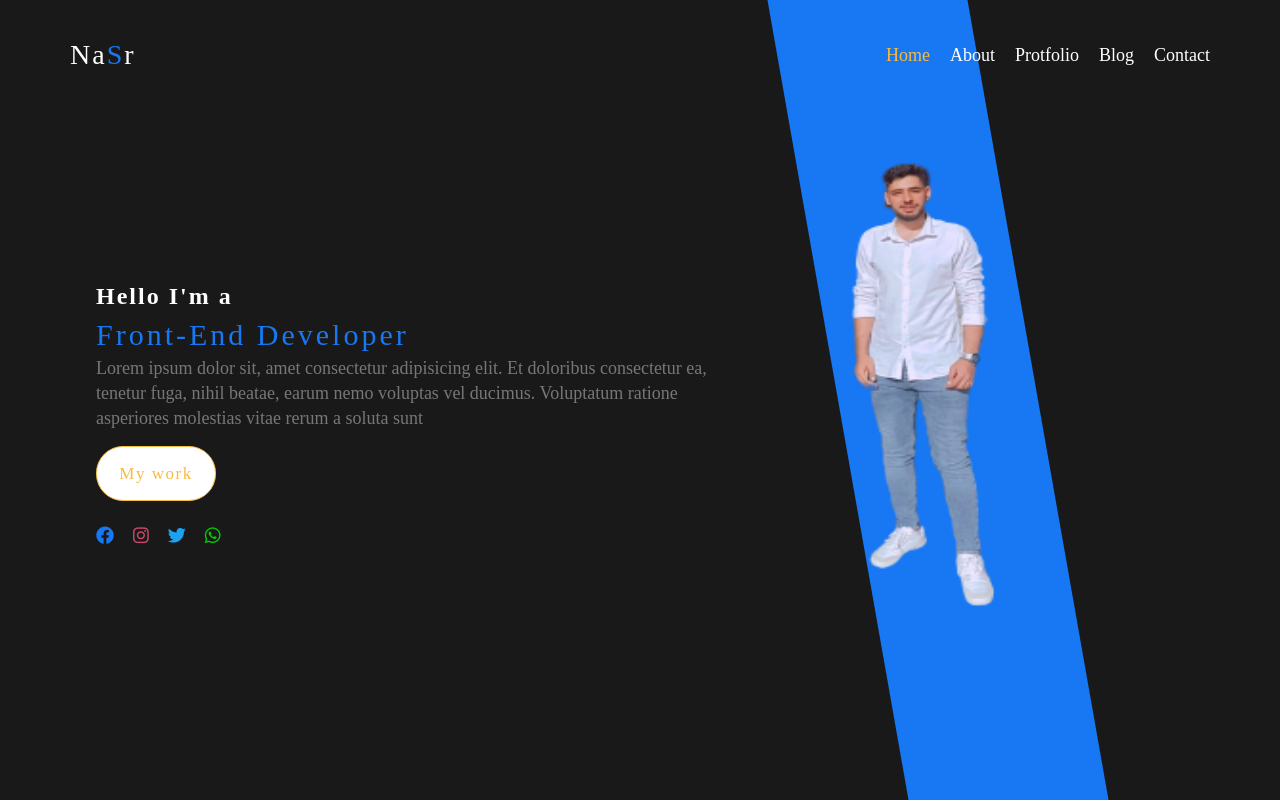
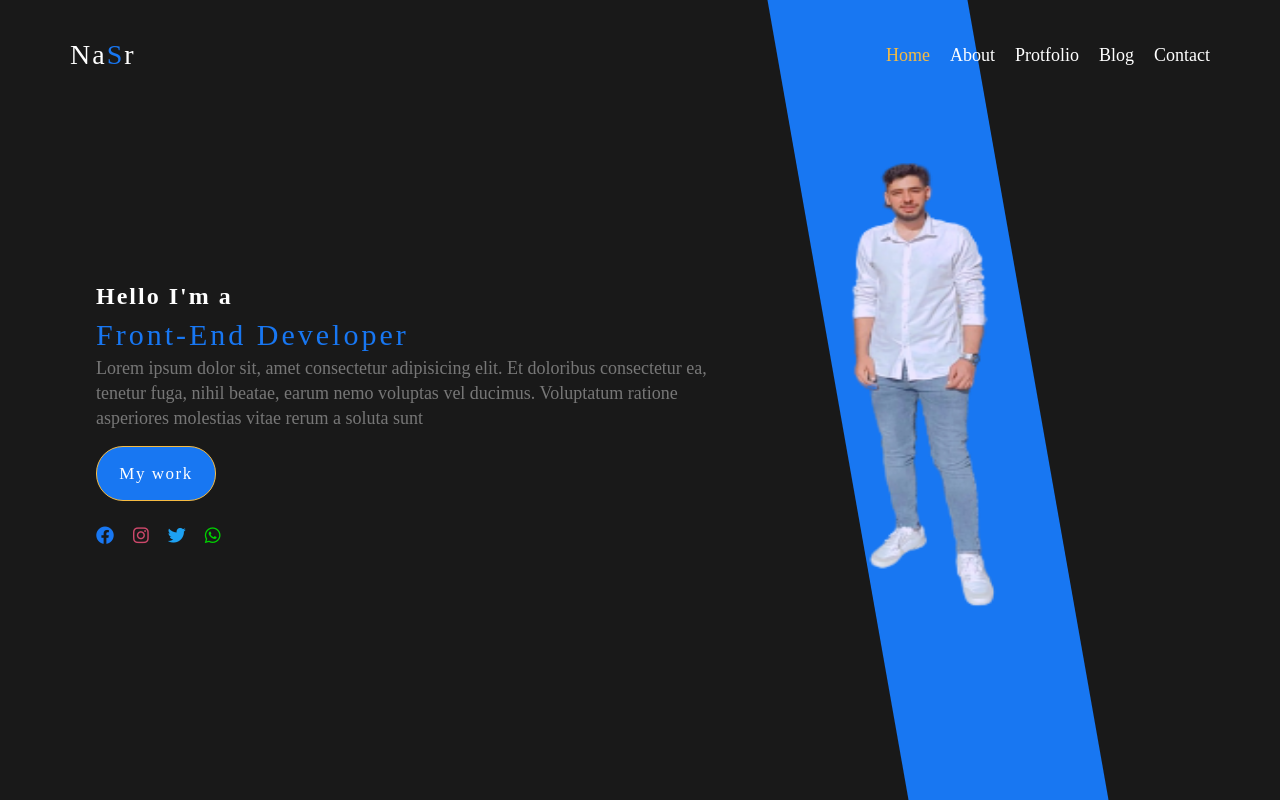
Before and after one commit to ahmednasr25/landing-page, a plain HTML site: page index.html in a window 1280 px wide. In both pictures the pointer is over the button "My work". Drawn offline with Linux system fonts and the light colour scheme.

Commit message:
changed button hover color

```diff
--- a/master.css
+++ b/master.css
@@ -135,16 +135,13 @@ header ul li a:hover{
     transition: 0.3s linear;
 }
 .landing .text button:hover {
-    background-color: white;
+    background-color: #1877f2;
 }
 .landing .text button a {
     text-decoration: none;
     color: white;
     font-size: 17px;
     letter-spacing: 1.5px;
-}
-.landing button:hover a{
-    color: #f6bb42;
 }
 .landing .text .icon i {
     margin: 15px 15px 0 0;
```
